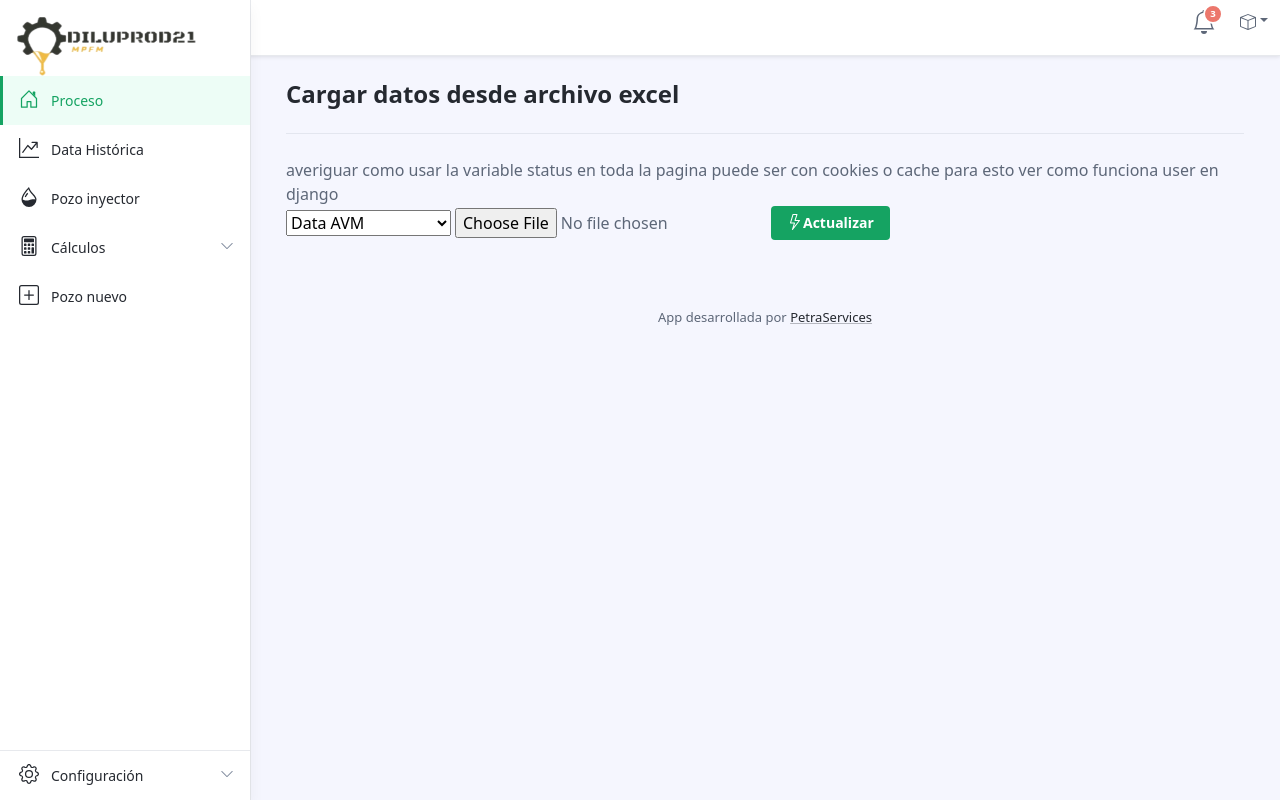
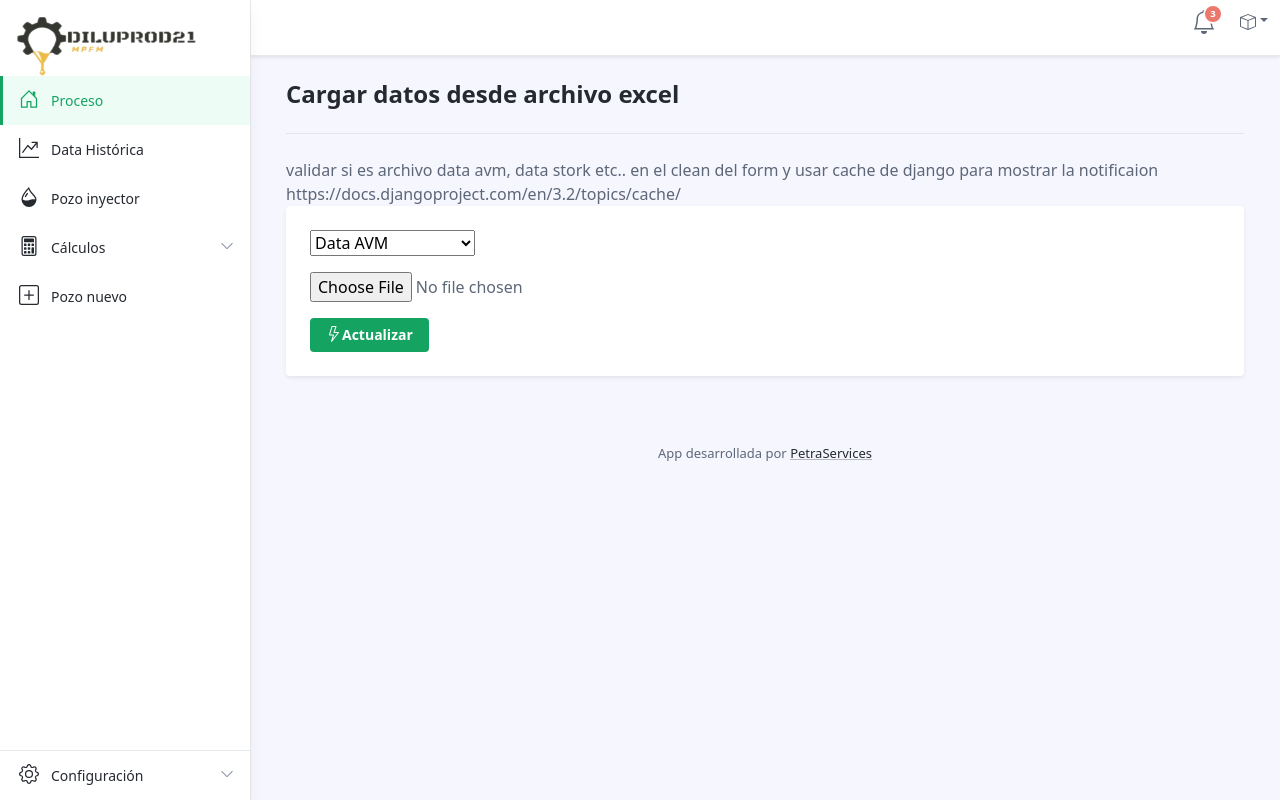
Before and after one commit to angellomorales/diluprod21web, a Django app: page /cargarDatos in a window 1280 px wide. Run offline with Django 3.2, Linux system fonts and the light colour scheme; the visitor is signed in with stand-in values (Sample User, id 1); data that the repository does not hold is empty; parts of the project's set-up code (start-up, migrations or seed data) failed here and were passed over; some libraries are stand-ins or nearby versions.

Commit message:
mejora visual cargar datos

```diff
--- a/Basic/templates/Basic/cargarDatos.html
+++ b/Basic/templates/Basic/cargarDatos.html
@@ -20,44 +20,47 @@
 </div>
 {% else %}
 
-averiguar como usar la variable status en toda la pagina puede ser con cookies o cache para esto ver como funciona user en django
+validar si es archivo data avm, data stork etc.. en el clean del form y usar cache de django para mostrar la notificaion
+https://docs.djangoproject.com/en/3.2/topics/cache/
+
 
 
 <div class="row g-3 mb-4 align-items-center justify-content-between">
-    <div class="col-auto">
-        <div class="page-utilities">
-            <div class="row g-2 justify-content-start justify-content-md-end align-items-center">
-                <div class="col-auto">
-                    <form class="docs-search-form row gx-1 align-items-center" method="POST" enctype="multipart/form-data">
+    <div class="col-12">
+        <div class="app-card app-card-settings shadow-sm p-4">
+
+            <div class="app-card-body">
+                <form class="settings-form" method="POST" enctype="multipart/form-data">
                     {% csrf_token %}
-                        <div class="col-auto">
+                    <div class="mb-3">
                         {{ form.tipo}}
-                        </div>
-                        <div class="col-auto">
-                            {{ form.archivo}}
+                        <!-- <label for="setting-input-1" class="form-label">Business Name<span class="ms-2"
+                            data-container="body" data-bs-toggle="popover" data-trigger="hover" data-placement="top"
+                            data-content="This is a Bootstrap popover example. You can use popover to provide extra info."></span></label>
+                    <input type="text" class="form-control" id="setting-input-1" value="Lorem Ipsum Ltd." required=""> -->
                     </div>
 
-                        <div class="col-auto">
+                    <div class="mb-3">
+                        {{ form.archivo}}
+                        <!-- <label for="setting-input-2" class="form-label">Contact Name</label>
+                    <input type="text" class="form-control" id="setting-input-2" value="Steve Doe" required=""> -->
+                    </div>
+
                     <button type="submit" class="btn app-btn-primary" value="Cargar"><svg
                             xmlns="http://www.w3.org/2000/svg" width="16" height="16" fill="currentColor"
                             class="bi bi-lightning" viewBox="0 0 16 16">
                             <path
                                 d="M5.52.359A.5.5 0 0 1 6 0h4a.5.5 0 0 1 .474.658L8.694 6H12.5a.5.5 0 0 1 .395.807l-7 9a.5.5 0 0 1-.873-.454L6.823 9.5H3.5a.5.5 0 0 1-.48-.641l2.5-8.5zM6.374 1 4.168 8.5H7.5a.5.5 0 0 1 .478.647L6.78 13.04 11.478 7H8a.5.5 0 0 1-.474-.658L9.306 1H6.374z" />
                         </svg>Actualizar</button>
+                </form>
             </div>
-                    </form>
+            <!--//app-card-body-->
 
         </div>
-                <!--//col-->
+        <!--//app-card-->
     </div>
-            <!--//row-->
-        </div>
-        <!--//table-utilities-->
-    </div>
-    <!--//col-->
 </div>
 <!--//form de solicitud -->
-
 {% if message == 'FAILED' %}
 <div class="col-12">
     <div class="row g-4 settings-section mb-4">
--- a/Basic/views.py
+++ b/Basic/views.py
@@ -215,8 +215,8 @@ def cargarDatos(request):
             dataset.load(datos_file.read())
             # print(f"{dataset}")
 
-            # import_data_task.delay(data_resource, dataset)
-            # return HttpResponseRedirect(reverse("index"))
+            import_data_task.delay(data_resource, dataset)
+            return HttpResponseRedirect(reverse("index"))
     form = CargarDatosForm()
 
     return render(request, "Basic/cargarDatos.html", {
```
Lines whose indentation alone changed are shown as unchanged.
